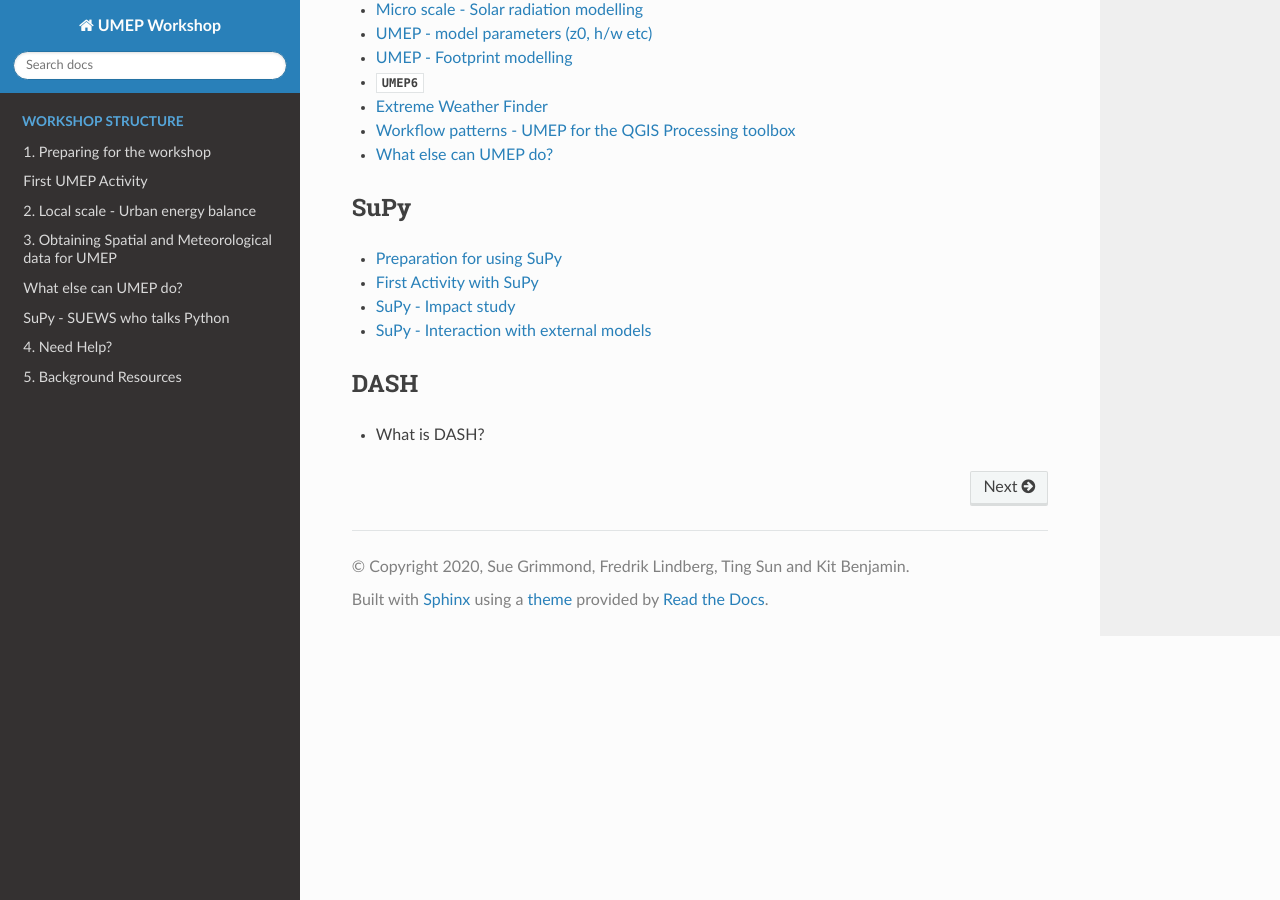
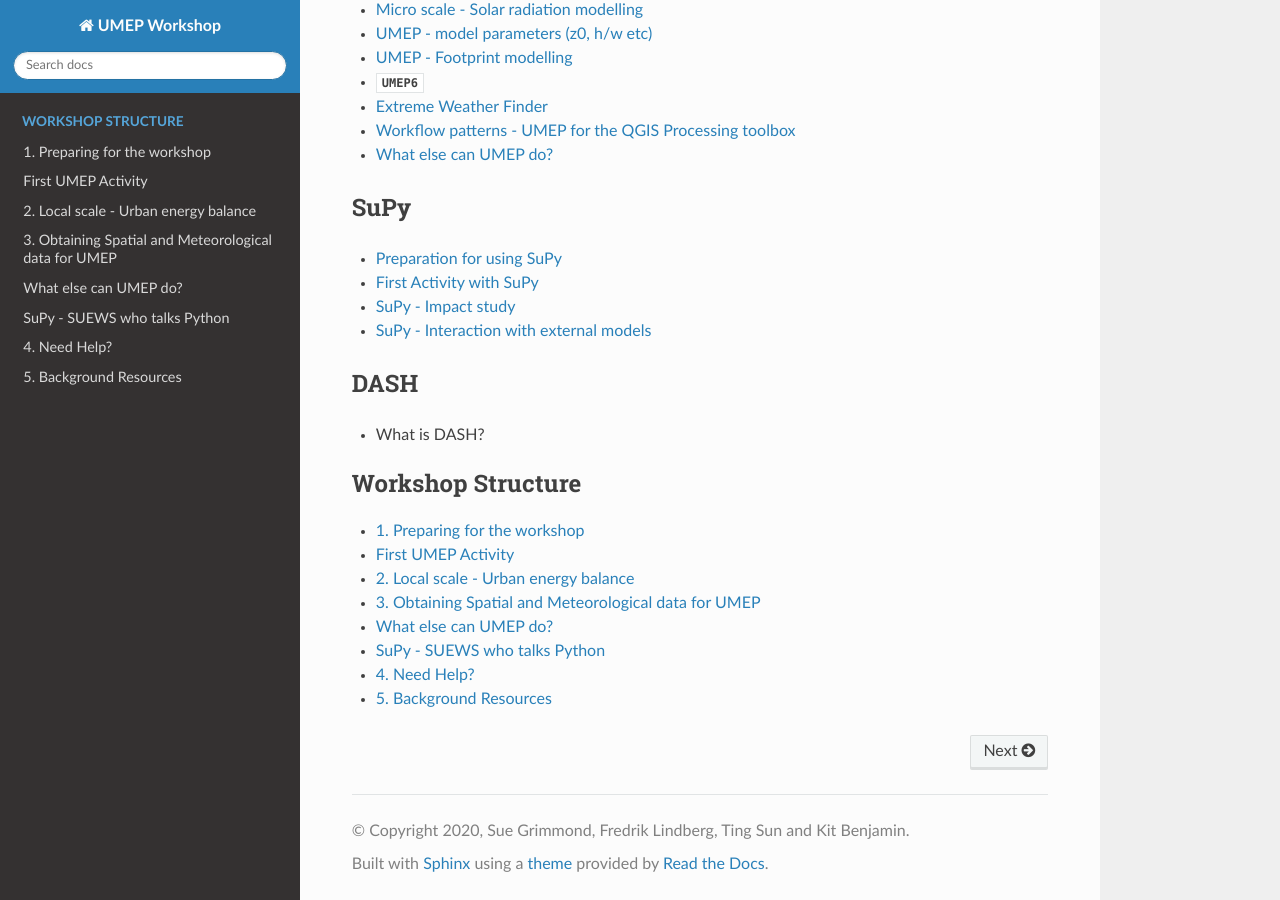
Before and after one commit to Urban-Meteorology-Reading/UMEP-Workshop, a Sphinx documentation site: the page built from source/index.rst, in a window 1280 px wide and 900 px high, scrolled down 850 px. Built offline with Sphinx 7.4.7 and the Read the Docs theme 2.0.0, drawn with Linux system fonts in a browser that asks for light colours.

Commit message:
Update index.rst

```diff
--- a/source/index.rst
+++ b/source/index.rst
@@ -57,8 +57,7 @@
 .. toctree::
    :caption: Workshop Structure
    :numbered:
-   :maxdepth: 1
-   :hidden:
+   :maxdepth: 2
 
    Prepare/PrepareForTheWorkshop
    FirstUMEP/FirstUMEPActivity
```
